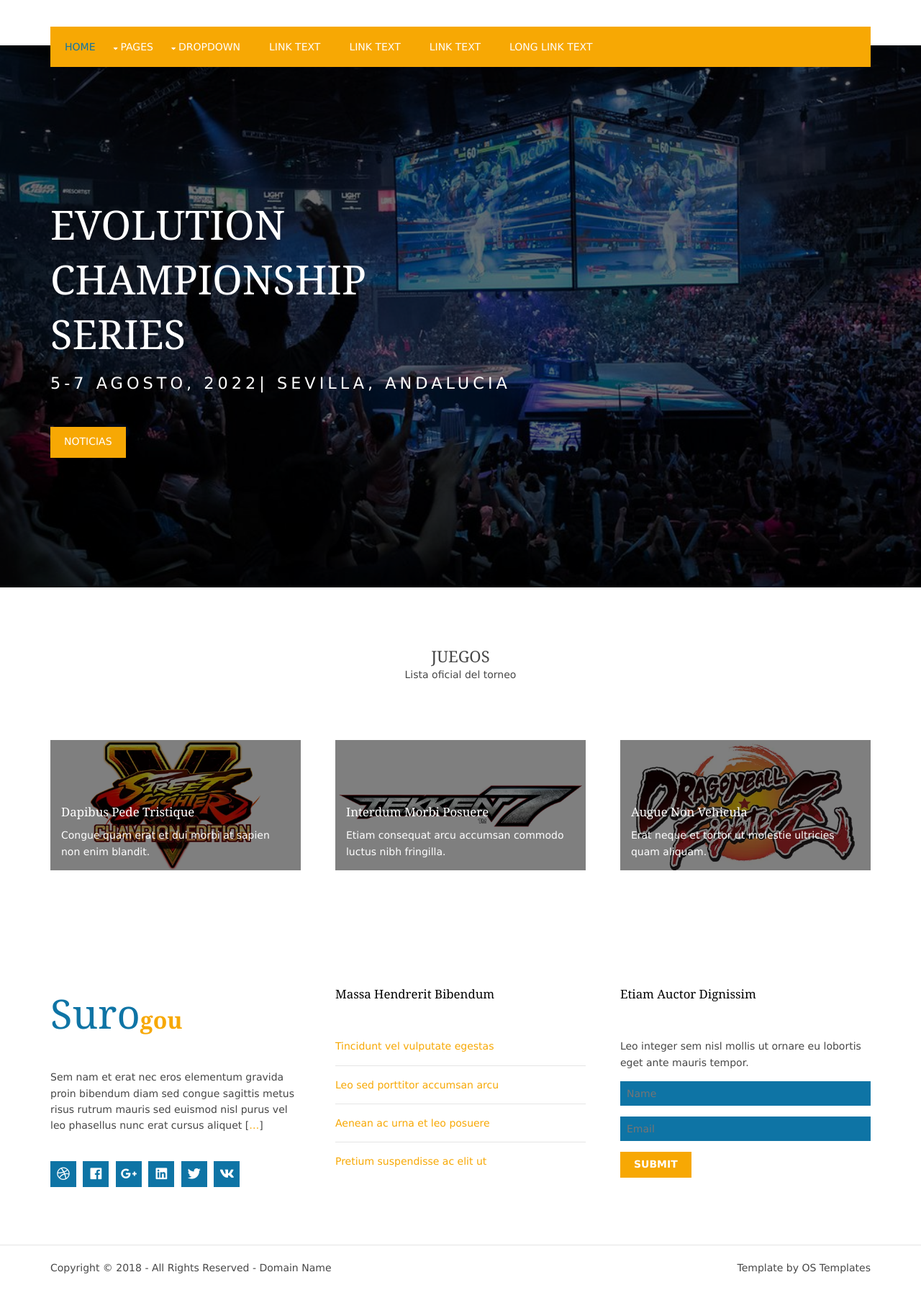
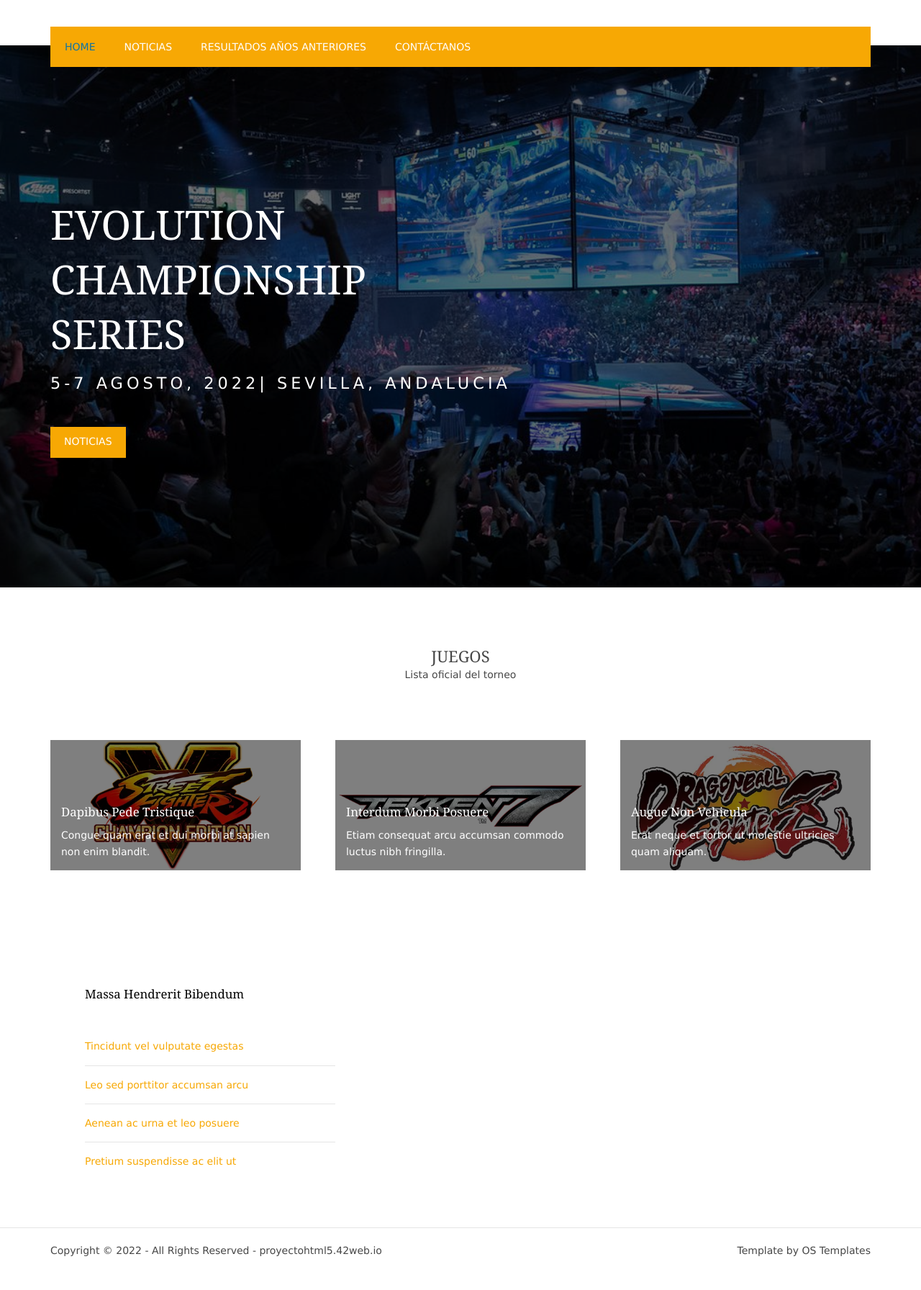
Before and after one commit to robertorodriguez98/proyecto_html5css, a plain HTML site: page pagina/index.html in a window 1280 px wide. Shown: the part 419-2211 px from the top of the page at 72% size. After the commit the page ends 2187 px from the top, so only its background shows below. Drawn offline with Linux system fonts and the light colour scheme.

Commit message:
modificado el menu de la pagina principal

```diff
--- a/pagina/index.html
+++ b/pagina/index.html
@@ -18,11 +18,6 @@ Licence URI: https://www.os-templates.com/template-terms
 <body id="top">
 <!-- ################################################################################################ -->
 <!-- ################################################################################################ -->
-<!-- ################################################################################################ -->
-
-<!-- ################################################################################################ -->
-<!-- ################################################################################################ -->
-<!-- ################################################################################################ -->
 <div class="wrapper row1">
   <header id="header" class="hoc clear">
     <!-- ################################################################################################ -->
@@ -35,33 +30,9 @@ Licence URI: https://www.os-templates.com/template-terms
     <!-- ################################################################################################ -->
     <ul class="clear">
       <li class="active"><a href="index.html">Home</a></li>
-      <li><a class="drop" href="#">Pages</a>
-        <ul>
-          <li><a href="pages/gallery.html">Gallery</a></li>
-          <li><a href="pages/full-width.html">Full Width</a></li>
-          <li><a href="pages/sidebar-left.html">Sidebar Left</a></li>
-          <li><a href="pages/sidebar-right.html">Sidebar Right</a></li>
-          <li><a href="pages/basic-grid.html">Basic Grid</a></li>
-          <li><a href="pages/font-icons.html">Font Icons</a></li>
-        </ul>
-      </li>
-      <li><a class="drop" href="#">Dropdown</a>
-        <ul>
-          <li><a href="#">Level 2</a></li>
-          <li><a class="drop" href="#">Level 2 + Drop</a>
-            <ul>
-              <li><a href="#">Level 3</a></li>
-              <li><a href="#">Level 3</a></li>
-              <li><a href="#">Level 3</a></li>
-            </ul>
-          </li>
-          <li><a href="#">Level 2</a></li>
-        </ul>
-      </li>
-      <li><a href="#">Link Text</a></li>
-      <li><a href="#">Link Text</a></li>
-      <li><a href="#">Link Text</a></li>
-      <li><a href="#">Long Link Text</a></li>
+      <li><a href="#">Noticias</a></li>
+      <li><a href="#">Resultados Años anteriores</a></li>
+      <li><a href="#">Contáctanos</a></li>
     </ul>
     <!-- ################################################################################################ -->
   </nav>
@@ -124,38 +95,9 @@ Licence URI: https://www.os-templates.com/template-terms
 </div>
 <!-- ################################################################################################ -->
 <!-- ################################################################################################ -->
-<!-- ################################################################################################ -->
-
-<!-- ################################################################################################ -->
-<!-- ################################################################################################ -->
-<!-- ################################################################################################ -->
-
-<!-- ################################################################################################ -->
-<!-- ################################################################################################ -->
-<!-- ################################################################################################ -->
-
-<!-- ################################################################################################ -->
-<!-- ################################################################################################ -->
-<!-- ################################################################################################ -->
-
-<!-- ################################################################################################ -->
-<!-- ################################################################################################ -->
-<!-- ################################################################################################ -->
 <div class="wrapper row4">
   <footer id="footer" class="hoc clear">
     <!-- ################################################################################################ -->
-    <div class="one_third first">
-      <h1 class="logoname"><span>Suro</span>gou</h1>
-      <p class="btmspace-30">Sem nam et erat nec eros elementum gravida proin bibendum diam sed congue sagittis metus risus rutrum mauris sed euismod nisl purus vel leo phasellus nunc erat cursus aliquet [<a href="#">&hellip;</a>]</p>
-      <ul class="faico clear">
-        <li><a class="faicon-dribble" href="#"><i class="fab fa-dribbble"></i></a></li>
-        <li><a class="faicon-facebook" href="#"><i class="fab fa-facebook"></i></a></li>
-        <li><a class="faicon-google-plus" href="#"><i class="fab fa-google-plus-g"></i></a></li>
-        <li><a class="faicon-linkedin" href="#"><i class="fab fa-linkedin"></i></a></li>
-        <li><a class="faicon-twitter" href="#"><i class="fab fa-twitter"></i></a></li>
-        <li><a class="faicon-vk" href="#"><i class="fab fa-vk"></i></a></li>
-      </ul>
-    </div>
     <div class="one_third">
       <h6 class="heading">Massa hendrerit bibendum</h6>
       <ul class="nospace linklist">
@@ -165,33 +107,19 @@ Licence URI: https://www.os-templates.com/template-terms
         <li><a href="#">Pretium suspendisse ac elit ut</a></li>
       </ul>
     </div>
-    <div class="one_third">
-      <h6 class="heading">Etiam auctor dignissim</h6>
-      <p class="nospace btmspace-15">Leo integer sem nisl mollis ut ornare eu lobortis eget ante mauris tempor.</p>
-      <form method="post" action="#">
-        <fieldset>
-          <legend>Newsletter:</legend>
-          <input class="btmspace-15" type="text" value="" placeholder="Name">
-          <input class="btmspace-15" type="text" value="" placeholder="Email">
-          <button type="submit" value="submit">Submit</button>
-        </fieldset>
-      </form>
-    </div>
     <!-- ################################################################################################ -->
   </footer>
 </div>
 <!-- ################################################################################################ -->
 <!-- ################################################################################################ -->
-<!-- ################################################################################################ -->
 <div class="wrapper row5">
   <div id="copyright" class="hoc clear">
     <!-- ################################################################################################ -->
-    <p class="fl_left">Copyright &copy; 2018 - All Rights Reserved - <a href="#">Domain Name</a></p>
+    <p class="fl_left">Copyright &copy; 2022 - All Rights Reserved - <a href="#">proyectohtml5.42web.io</a></p>
     <p class="fl_right">Template by <a target="_blank" href="https://www.os-templates.com/" title="Free Website Templates">OS Templates</a></p>
     <!-- ################################################################################################ -->
   </div>
 </div>
-<!-- ################################################################################################ -->
 <!-- ################################################################################################ -->
 <!-- ################################################################################################ -->
 <a id="backtotop" href="#top"><i class="fas fa-chevron-up"></i></a>
```
